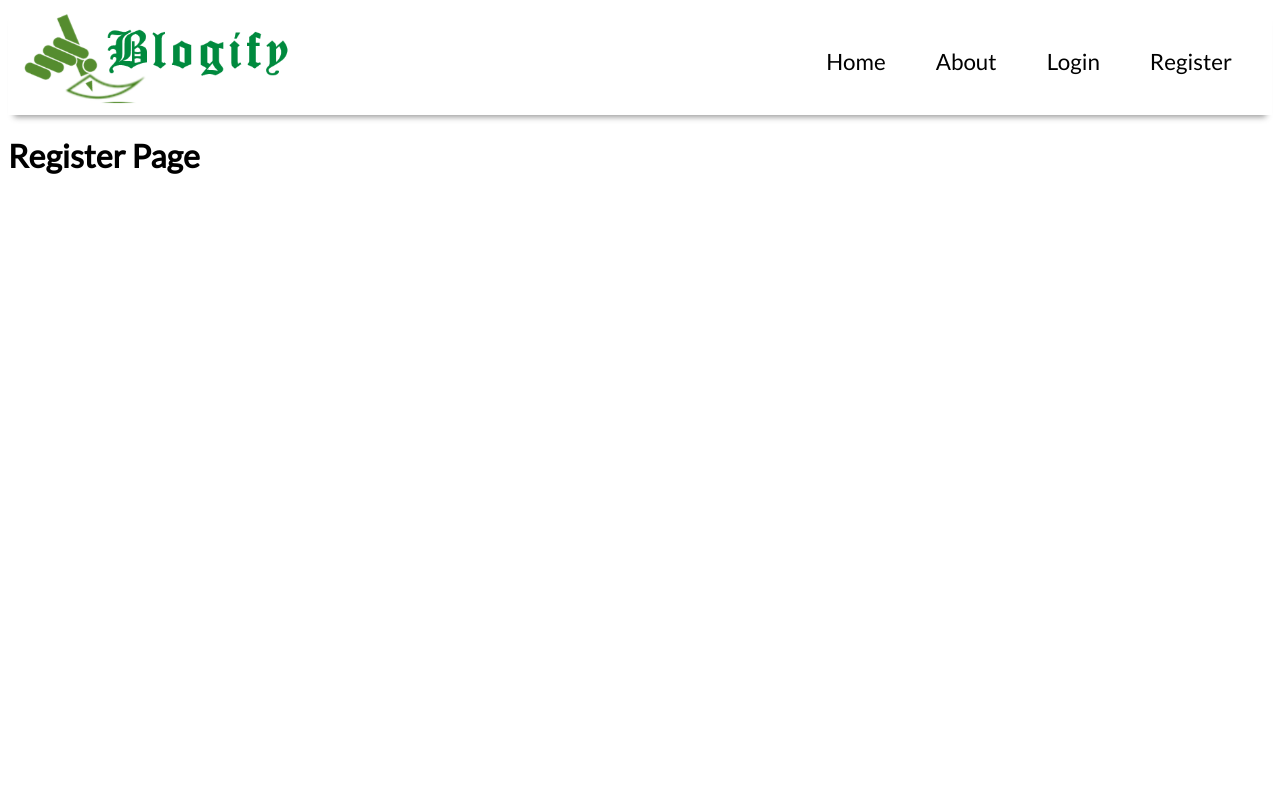
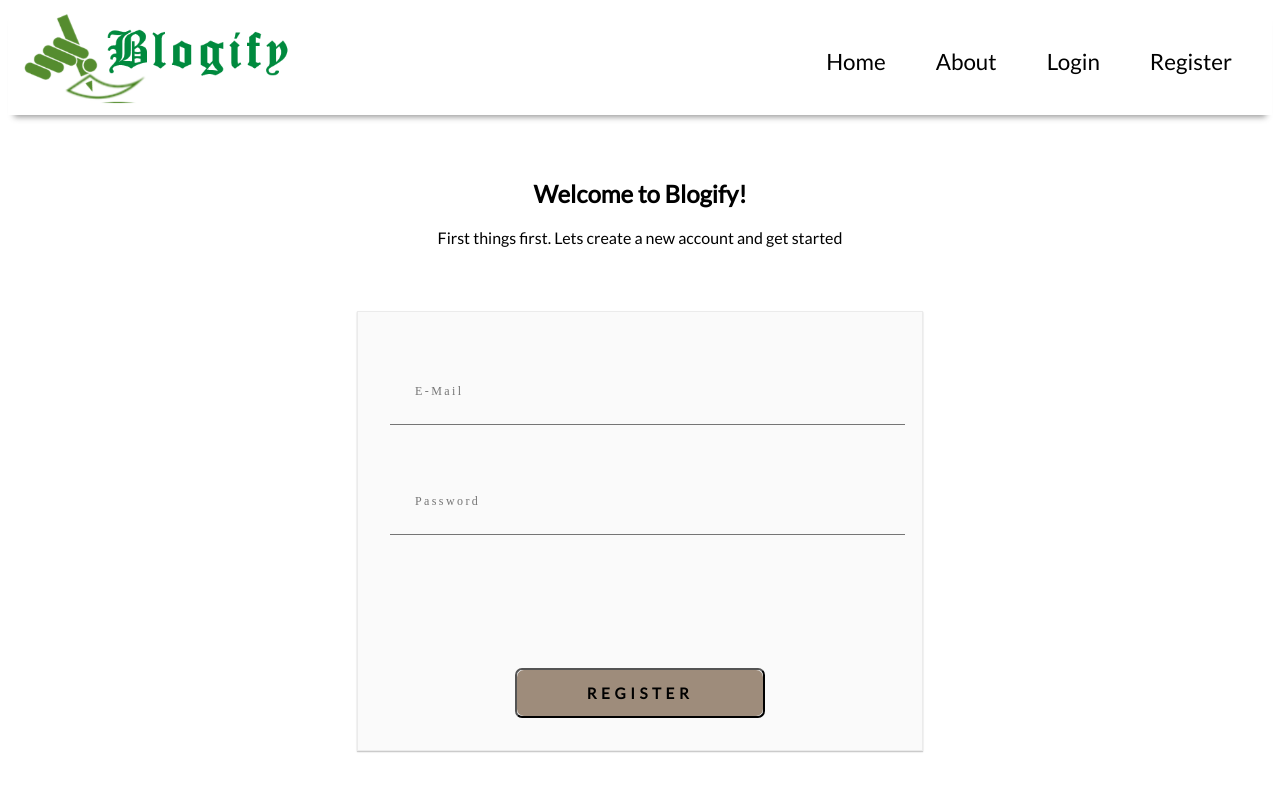
Before and after one commit to shubhamjha25/Blogify, a React (Create React App) app: page /register in a window 1280 px wide. Shown: the top 792 px of the page. Built offline with nearby package versions, Linux system fonts and the light colour scheme.

Commit message:
Registration `Form`

```diff
--- a/src/components/Register.js
+++ b/src/components/Register.js
@@ -5,7 +5,28 @@ const Register = () => {
     return (
         <>
             <Navbar />
-            <h1>Register Page</h1>
+            <hgroup>
+                <h2>Welcome to <strong>Blogify</strong>!</h2>
+                <p>First things first. Lets create a new account and get started</p>
+            </hgroup>
+
+            <form method="post" className = "log-form">
+                <div className="group log-input">
+                    <input type="email" id = "email" name = "email" placeholder = "E-Mail" required />
+                </div>
+
+                <div className="group log-input">
+                    <input type="password" id = "password" name = "password"  placeholder = "Password" required autoComplete="true" />
+                </div>
+
+                <br /><br />
+
+                <div className="container-log-btn">
+                    <button type="submit" name = "btn_submit" className="log-form-btn">
+                    <span>REGISTER</span>
+                    </button>
+                </div>
+            </form>
         </>
     );
 }
```
